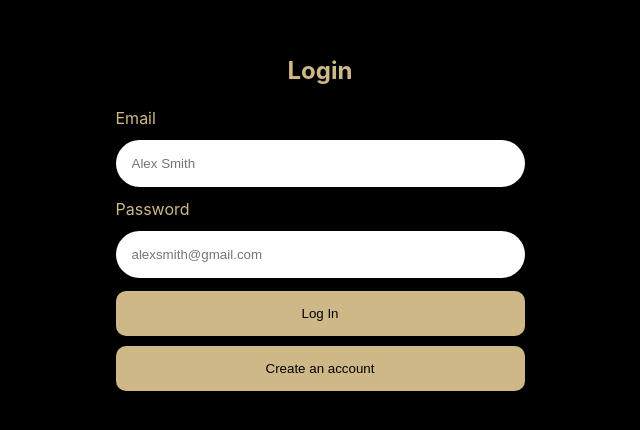
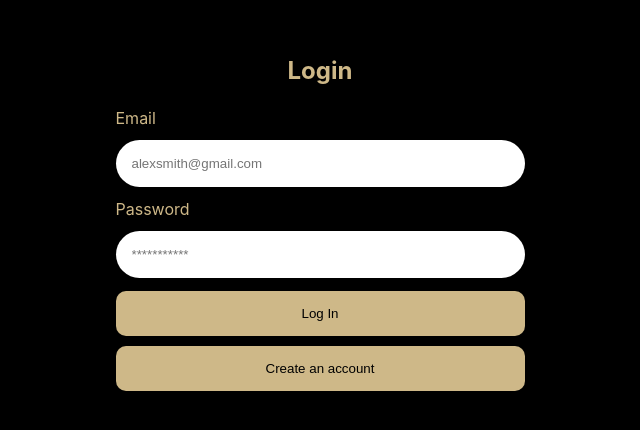
Before and after one commit to bzhu9/Odyssey, a React (Create React App) app in the folder frontend/: page / in a window 1280 px wide. Shown: the part 184-614 px from the top of the page, without its empty margins (320-960 px from the left). Built offline with nearby package versions, Linux system fonts and the light colour scheme.

Commit message:
Fixing typo in default of login screen

```diff
--- a/frontend/src/Login.jsx
+++ b/frontend/src/Login.jsx
@@ -12,12 +12,11 @@ export const Login = (props) => {
             <h2>Login</h2>
             <form className="login-form" onSubmit={handleSubmit}>
                 <label htmlFor="email">Email</label>
-                <input size="45" value={email} onChange={(e) => setEmail(e.target.value)} type="email" placeholder="Alex Smith" id="email" name="email" />
+                <input size="45" value={email} onChange={(e) => setEmail(e.target.value)} type="email" placeholder="alexsmith@gmail.com" id="email" name="email" />
                 <label htmlFor="password">Password</label>
-                <input size="45" value={pass} onChange={(e) => setPass(e.target.value)} type="password" placeholder="alexsmith@gmail.com" id="password" name="password" />
+                <input size="45" value={pass} onChange={(e) => setPass(e.target.value)} type="password" placeholder="***********" id="password" name="password" />
                 <button type="submit">Log In</button>
             </form>
-
             <button className="reg-btn" onClick={() => props.onFormSwitch('register')}>Create an account</button>
         </div>
     )
```
